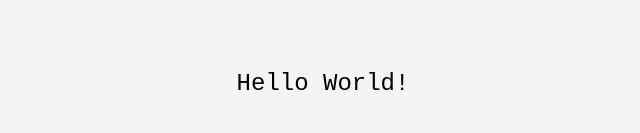
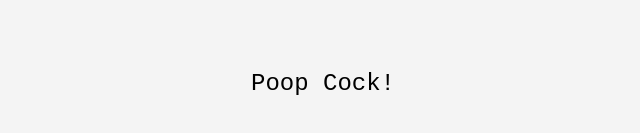
Before and after one commit to lol-olive/Hello-World, a plain HTML site: page index.html in a window 1280 px wide. Shown: the part 317-450 px from the top of the page, 317-957 px from the left. Drawn offline with Linux system fonts and the light colour scheme.

Commit message:
edited index.html

```diff
--- a/index.html
+++ b/index.html
@@ -23,7 +23,7 @@
 </head>
 <body>
     <div class="centered-text">
-        Hello World!
+        Poop Cock!
     </div>
 </body>
 </html>
```
